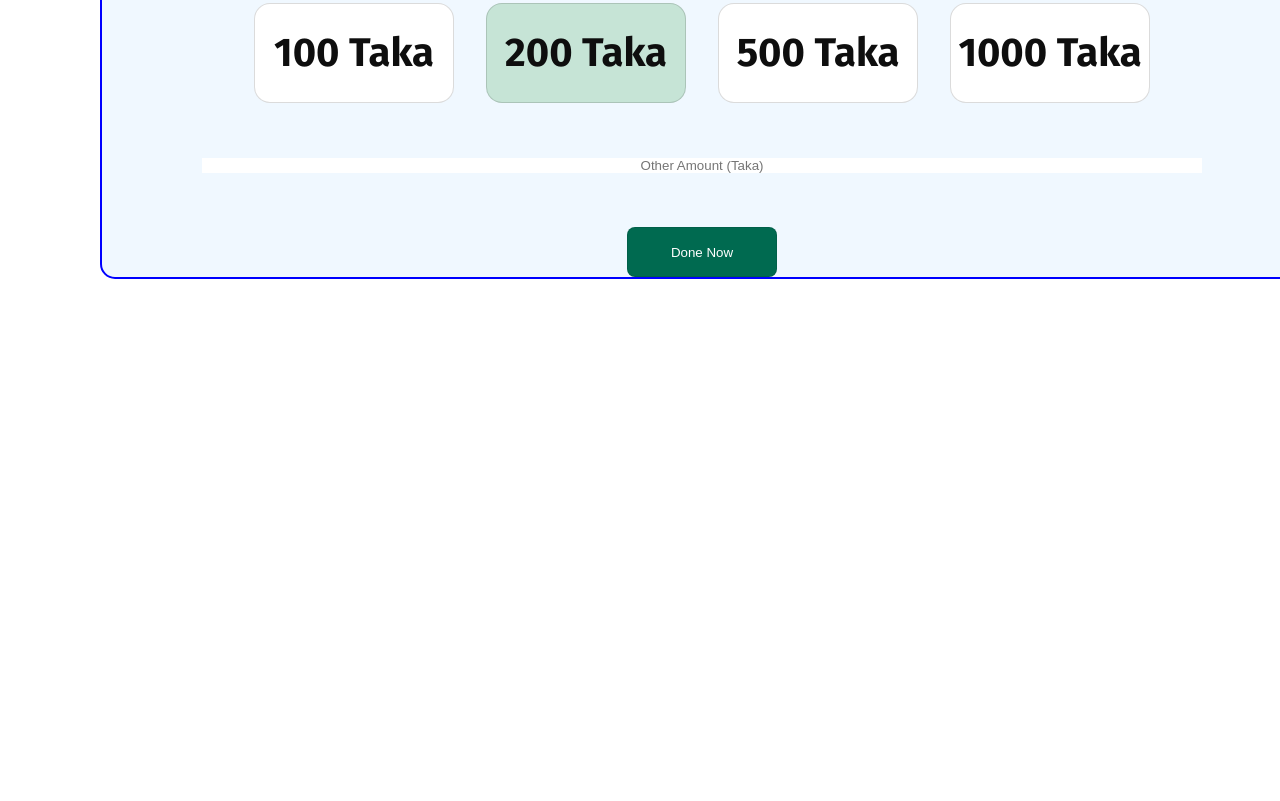
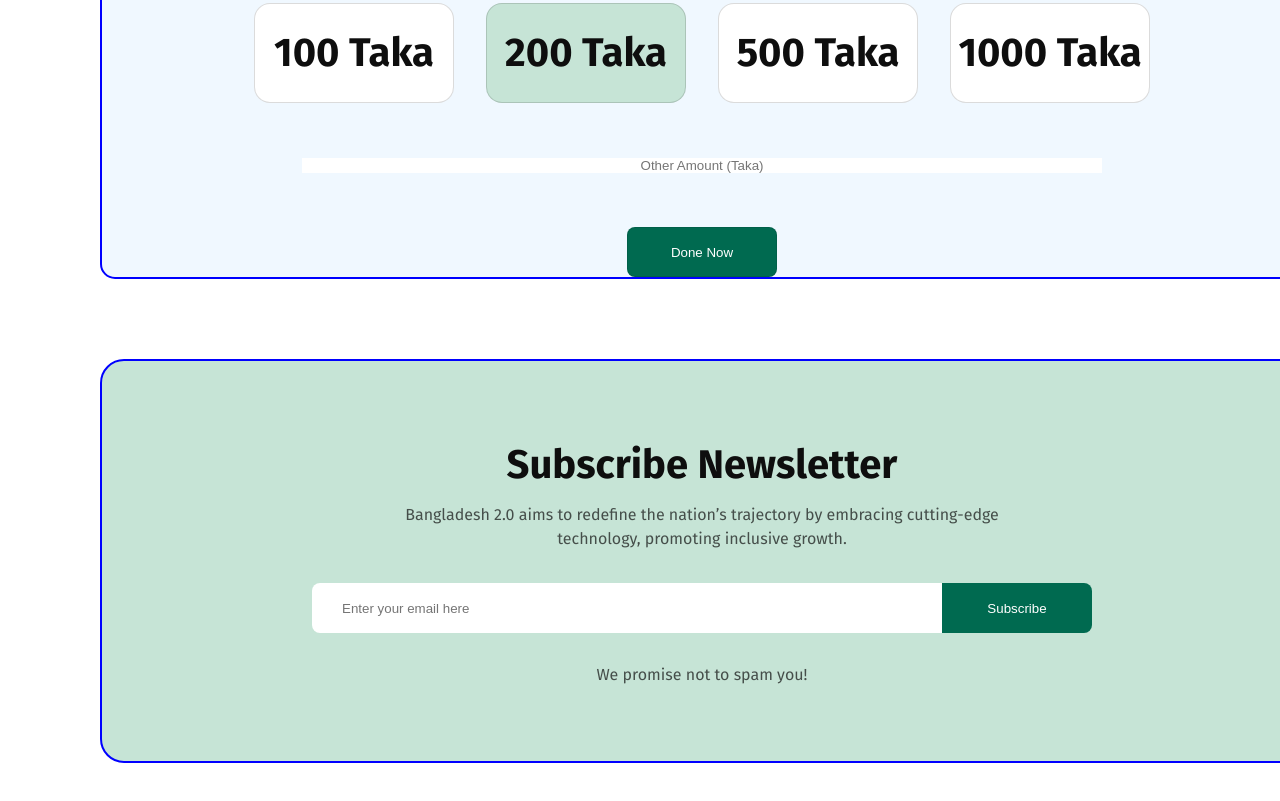
Before and after one commit to arifulmit17/My-first-assignment-b11, a plain HTML site: page index.html in a window 1280 px wide. Shown: the part 2954-3755 px from the top of the page. Before the commit the page ends 3313 px from the top, so only its background shows below. Drawn offline with Linux system fonts and the light colour scheme.

Commit message:
adding subscribe section

```diff
--- a/index.html
+++ b/index.html
@@ -137,6 +137,22 @@
                 </div>
             </div>
         </section>
+        <section id="subscribe">
+            <div class="subscribe-container">
+                <div class="sub-text-container">
+                    <h1 class="subscribe-tag">
+                        Subscribe Newsletter
+                    </h1>
+                    <p class="subscribe-description">Bangladesh 2.0 aims to redefine the nation’s trajectory by embracing cutting-edge technology, promoting inclusive growth.</p>
+                </div>
+
+                <form class="subscribe-form">
+                    <input class="sub-text" type="text" placeholder="Enter your email here">
+                    <button class="btn-sub">Subscribe</button>
+                </form>
+                <h5 class="msg">We promise not to spam you!</h5>
+            </div>
+        </section>
     </body>
     <footer>
 
--- a/styles/style.css
+++ b/styles/style.css
@@ -468,7 +468,7 @@
 
 }
 .other{
-    width: 1000px;
+    width: 800px;
     height: 60px;
     align-content: center;
 }
@@ -487,3 +487,73 @@
     background: rgb(0, 106, 80);
     align-content: center;
 }
+.subscribe-container{
+    width: 1200px;
+    height: 400px;
+    margin: 80px 0px 80px 100px;
+    display: flex;
+    flex-direction: column;
+    gap: 32px;
+    align-items: center;
+    border-radius: 24px;
+    background: rgb(198, 228, 214);
+    border: 2px solid blue;
+}
+.sub-text-container{
+    margin-top: 80px;
+    width: 600px;
+    height: 140px;
+    display: flex;
+    flex-direction: column;
+    gap: 14px;
+
+}
+.subscribe-tag{
+    color: rgb(14, 14, 14);
+    font-family: Fira Sans;
+    font-size: 40px;
+    font-weight: 700;
+    line-height: 48px;
+    letter-spacing: 0%;
+    text-align: center;
+}
+.subscribe-description{
+    color: rgba(14, 14, 14, 0.7);
+    font-family: Fira Sans;
+    font-size: 16px;
+    font-weight: 400;
+    line-height: 24px;
+    letter-spacing: 0%;
+    text-align: center;
+}
+.subscribe-form{
+    display: flex;
+    flex-direction: row;
+    gap: 0px;
+}
+.sub-text{
+    width: 600px;
+    height: 50px;
+    border-radius: 8px 0px 0px 8px;
+    background: rgb(255, 255, 255);
+    border: none;
+    padding-left: 30px;
+}
+.btn-sub{
+    color: white;
+    width: 150px;
+    height: 50px;
+    border-radius: 0px 8px 8px 0px;
+    background: rgb(0, 106, 80);
+    border: none;
+}
+.msg{
+    color: rgba(14, 14, 14, 0.7);
+    font-family: Fira Sans;
+    font-size: 16px;
+    font-weight: 400;
+    line-height: 19px;
+    letter-spacing: 0%;
+    text-align: center;
+    margin-bottom: 80px;
+}
```
